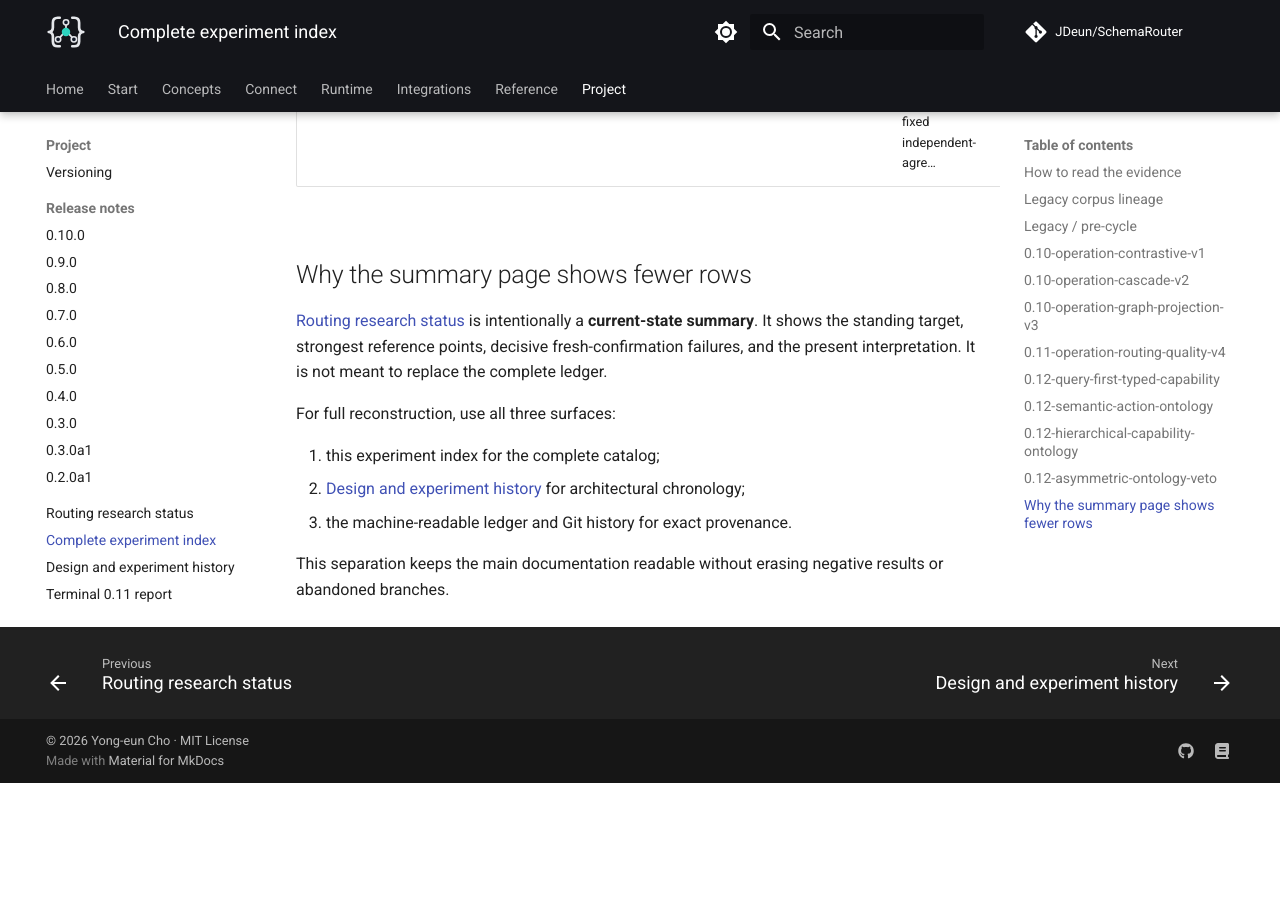
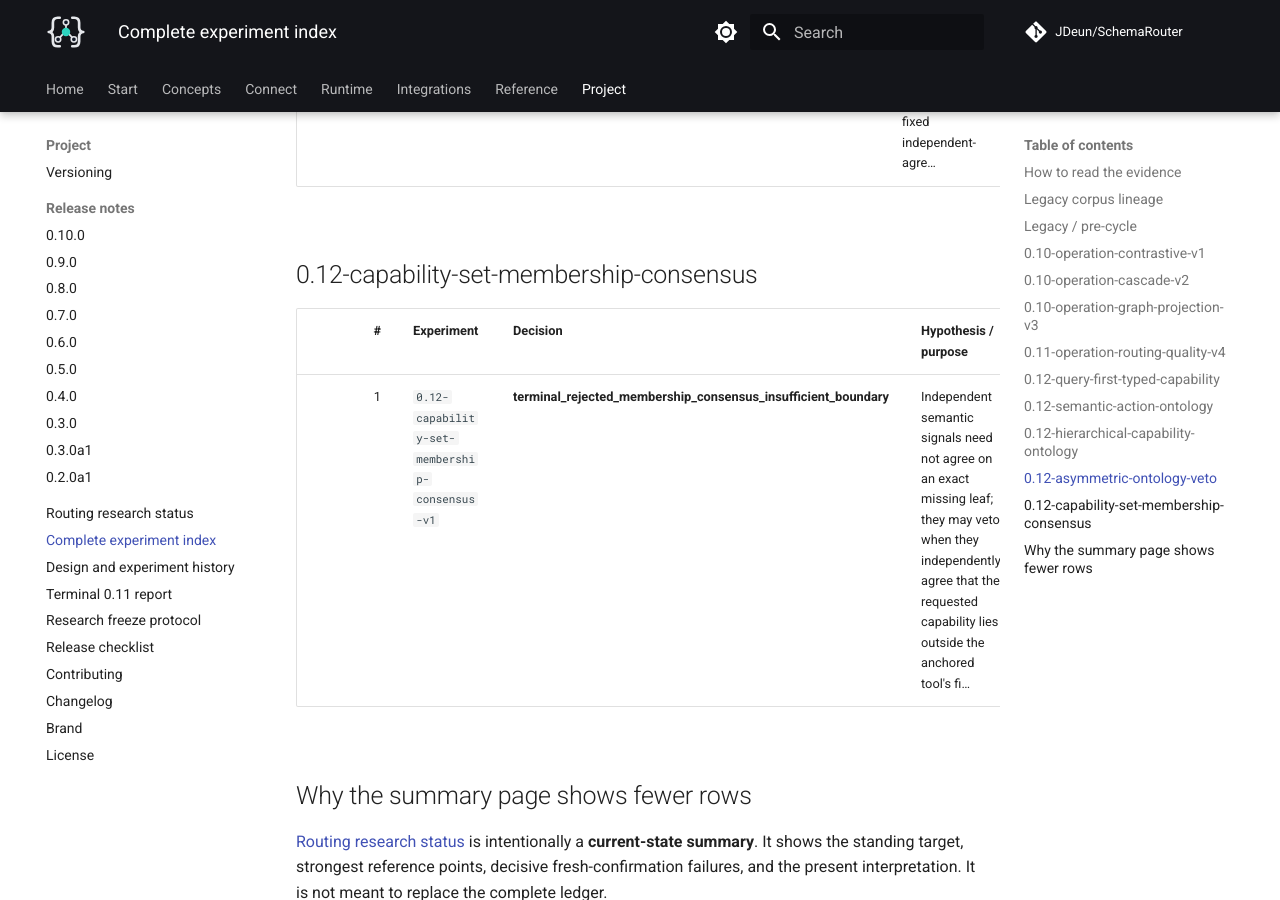
Before and after one commit to JDeun/SchemaRouter, an MkDocs documentation site: the page built from docs/research/experiment-index.md, in a window 1280 px wide and 900 px high, scrolled down 14634 px. Built offline with MkDocs 1.6.1 and Material for MkDocs 9.7.7, drawn with Linux system fonts in a browser that asks for light colours; comment, search, counter and statistics services are not loaded; before the commit the page ends 15417 px from its top, so only the background shows below that; some of the changed lines change nothing that is shown.

Commit message:
docs: refresh experiment index through #363

```diff
--- a/docs/research/experiment-index.md
+++ b/docs/research/experiment-index.md
@@ -8,7 +8,7 @@
 
 Current machine-readable ledger:
 
-- independent experiment records: **64**;
+- independent experiment records: **65**;
 - legacy routing corpus lineage: **13** versioned corpora;
 - routine bugfix-only commits are not counted as independent experiments unless they changed an
   architecture invariant, evaluation protocol, or empirical claim;
@@ -51,7 +51,7 @@
 
 | # | Experiment | Decision | Hypothesis / purpose | Evidence |
 | ---: | --- | --- | --- | --- |
-| 1 | `pre-0.8-no-route-sentinel-ablation` | **sentinel_removed** | An explicit none_of_the_above pseudo-option could improve empty-recall no-route discrimination. | [issue #87](https://github.com/JDeun/SchemaRouter/issues/87) |
+| 1 | `pre-0.8-no-route-sentinel-ablation` | **sentinel_removed** | An explicit none_of_the_above pseudo-option could improve empty-recall no-route discrimination. | [issue #87](https://github.com/JDeun/SchemaRouter/issues/87) · [`e41f57a044`](https://github.com/JDeun/SchemaRouter/commit/e41f57a044182deb374980c28d66863d637a691b) |
 
 ## 0.10-operation-contrastive-v1
 
@@ -84,14 +84,14 @@
 | 7 | `0.11-nli-boundary-superseded` | **superseded_before_result_interpretation** | Recorded design / evaluation step. | [PR #192](https://github.com/JDeun/SchemaRouter/pull/192) |
 | 8 | `0.11-pairwise-tool-hierarchy` | **rejected_on_development** | Pairwise tool ranking crossed the 70% supported gate but did not provide an open-set capability boundary and badly missed rejection/false-route gates. | [PR #193](https://github.com/JDeun/SchemaRouter/pull/193) |
 | 9 | `0.11-direct-multilingual-nli-boundary` | **rejected_on_development** | Conservative entailment thresholds improved unsupported rejection but collapsed supported recall; direct NLI is unsuitable as the operation selector/gate tested here. | [PR #194](https://github.com/JDeun/SchemaRouter/pull/194) |
-| 10 | `0.11-bounded-retrieve-rerank-architecture` | **architecture_implemented_diagnostic_pending** | Recorded design / evaluation step. | [PR #195](https://github.com/JDeun/SchemaRouter/pull/195) |
+| 10 | `0.11-bounded-retrieve-rerank-architecture` | **architecture_implemented_diagnostic_pending** | Recorded design / evaluation step. | [PR #195](https://github.com/JDeun/SchemaRouter/pull/195) · [`90af3e1fce`](https://github.com/JDeun/SchemaRouter/commit/90af3e1fce3bf29f45fd3347c14afc2603b37d5e) |
 | 11 | `0.11-bounded-rerank-score-diagnostic` | **ranking_headroom_validated_latency_optimization_required** | Recorded design / evaluation step. | [PR #205](https://github.com/JDeun/SchemaRouter/pull/205) · [`f43535b6ef`](https://github.com/JDeun/SchemaRouter/commit/f43535b6ef0acbc5492b9791e6757e28a343d9fa) |
 | 12 | `0.11-winner-only-threshold-semantics` | **mechanism_merged_into_active_research_stack** | Recorded design / evaluation step. | [PR #208](https://github.com/JDeun/SchemaRouter/pull/208) |
 | 13 | `0.11-evidence-projector-active-stack` | **infrastructure_merged_into_active_research_stack** | Recorded design / evaluation step. | ledger / Git history |
 | 14 | `0.11-bounded-rerank-width-ablation` | **selected_width_2_by_preregistered_smallest_passing_width_rule** | Recorded design / evaluation step. | [PR #216](https://github.com/JDeun/SchemaRouter/pull/216) · [`9f4dbff423`](https://github.com/JDeun/SchemaRouter/commit/9f4dbff423cdcb9151d00d1b15586f9b3d766235) |
 | 15 | `0.11-joint-score-margin-boundary` | **not_selected** | Joint score+margin gating adds only ~0.35 percentage points at the same false-route budget, insufficient to justify a larger route-local tuning surface before width/latency optimi… | ledger / Git history |
-| 16 | `0.11-width2-winner-gate-executable` | **rejected_on_development_latency_gate** | A width-2 bounded semantic recall plus score-only BGE rank-then-gate boundary can satisfy the 0.11 development quality gates without material latency regression. | [PR #228](https://github.com/JDeun/SchemaRouter/pull/228) |
-| 17 | `0.11-cheap-action-only-evidence-diagnostic` | **retain_as_cheap_bounded_selector_or_auxiliary_evidence_not_global_direct_fast_path** | A cheap multilingual embedding over endpoint action names and trusted operation aliases can provide independent routing evidence at materially lower latency than BGE. | [PR #230](https://github.com/JDeun/SchemaRouter/pull/230) |
+| 16 | `0.11-width2-winner-gate-executable` | **rejected_on_development_latency_gate** | A width-2 bounded semantic recall plus score-only BGE rank-then-gate boundary can satisfy the 0.11 development quality gates without material latency regression. | [PR #228](https://github.com/JDeun/SchemaRouter/pull/228) · [`fdaf3f77e9`](https://github.com/JDeun/SchemaRouter/commit/fdaf3f77e95b504e81739c69cd1d9889d36afabb) |
+| 17 | `0.11-cheap-action-only-evidence-diagnostic` | **retain_as_cheap_bounded_selector_or_auxiliary_evidence_not_global_direct_fast_path** | A cheap multilingual embedding over endpoint action names and trusted operation aliases can provide independent routing evidence at materially lower latency than BGE. | [PR #230](https://github.com/JDeun/SchemaRouter/pull/230) · [`521dcc65e0`](https://github.com/JDeun/SchemaRouter/commit/521dcc65e0269d68c76a372606f8d22b2ac57aa1) |
 | 18 | `0.11-action-guided-single-pair-bge-diagnostic` | **rejected_on_supported_recall** | Use cheap action-only evidence to choose one already-authorized width-2 candidate, then score only one BGE pair to remove CPU tail latency. | [issue #231](https://github.com/JDeun/SchemaRouter/issues/231) · [PR #232](https://github.com/JDeun/SchemaRouter/pull/232) |
 | 19 | `0.11-bounded-action-embedding-diagnostic` | **rejected_on_open_set_supported_recall** | Replace BGE inside width-2 authorized recall with cached action-only MiniLM embedding evidence. | [issue #233](https://github.com/JDeun/SchemaRouter/issues/233) · [PR #236](https://github.com/JDeun/SchemaRouter/pull/236) |
 | 20 | `0.11-minilm-dual-view-diagnostic` | **rejected_backbone_capacity_insufficient** | Use one MiniLM query embedding against cached schema/domain and action-only route views to separate ranking evidence from open-set confidence. | [issue #240](https://github.com/JDeun/SchemaRouter/issues/240) · [PR #241](https://github.com/JDeun/SchemaRouter/pull/241) |
@@ -102,7 +102,7 @@
 | 25 | `0.11-conditional-zero-false-rejected-winner-rescue` | **rejected_zero_false_rescue_recovers_only_5_of_required_15** | Recorded design / evaluation step. | [issue #255](https://github.com/JDeun/SchemaRouter/issues/255) · [PR #258](https://github.com/JDeun/SchemaRouter/pull/258) |
 | 26 | `0.11-route-local-stable-bge-m3-fusion` | **rejected_strict_boundary_below_85_percent_despite_90_54_raw_ceiling** | Route-local fusion weights selected from the already-preregistered #246 grid may recover the remaining exact-route gap while midpoint/canonicalized thresholds remove observed-scor… | [issue #256](https://github.com/JDeun/SchemaRouter/issues/256) · [PR #257](https://github.com/JDeun/SchemaRouter/pull/257) |
 | 27 | `0.11-numerically-robust-threshold-freeze-policy` | **required_for_future_frozen_candidates** | Recorded design / evaluation step. | [issue #253](https://github.com/JDeun/SchemaRouter/issues/253) |
-| 28 | `0.11-bge-m3-robust-budget6-executable-confirmation` | **confirmed_as_numerically_robust_strict_base_for_conditional_rescue** | Recorded design / evaluation step. | [issue #259](https://github.com/JDeun/SchemaRouter/issues/259) |
+| 28 | `0.11-bge-m3-robust-budget6-executable-confirmation` | **confirmed_as_numerically_robust_strict_base_for_conditional_rescue** | Recorded design / evaluation step. | [issue #259](https://github.com/JDeun/SchemaRouter/issues/259) · [`9e9b1049ea`](https://github.com/JDeun/SchemaRouter/commit/9e9b1049eac779adbc5781bfc45a447966ae32e8) |
 | 29 | `0.11-cross-model-zero-false-abstention-rescue` | **gte_agreement_bge_selected_for_frozen_confirmation** | Recorded design / evaluation step. | [issue #262](https://github.com/JDeun/SchemaRouter/issues/262) · [PR #263](https://github.com/JDeun/SchemaRouter/pull/263) |
 | 30 | `0.11-zero-false-cross-model-frozen-candidate` | **rejected_surface_fragile_positive_open_set_boundary** | Recorded design / evaluation step. | [issue #265](https://github.com/JDeun/SchemaRouter/issues/265) · [PR #270](https://github.com/JDeun/SchemaRouter/pull/270) |
 | 31 | `0.11-robust-base-winner-crossencoder-rescue` | **rejected_safe_but_insufficient_rescue** | Recorded design / evaluation step. | [issue #266](https://github.com/JDeun/SchemaRouter/issues/266) |
@@ -111,25 +111,25 @@
 | 34 | `0.11-explicit-negative-capability-prototype-veto` | **rejected_combined_winner_domain_ood_veto** | Recorded design / evaluation step. | [issue #275](https://github.com/JDeun/SchemaRouter/issues/275) · [PR #276](https://github.com/JDeun/SchemaRouter/pull/276) |
 | 35 | `0.11-global-signed-capability-prototype-bank` | **rejected_global_signed_prototype_evidence_too_coarse** | Recorded design / evaluation step. | [issue #277](https://github.com/JDeun/SchemaRouter/issues/277) · [PR #278](https://github.com/JDeun/SchemaRouter/pull/278) |
 | 36 | `0.11-dual-signed-negative-openworld` | **rejected_scalar_signed_evidence_overlap** | Recorded design / evaluation step. | [issue #279](https://github.com/JDeun/SchemaRouter/issues/279) · [PR #280](https://github.com/JDeun/SchemaRouter/pull/280) |
-| 37 | `0.11-rank-based-capability-set-openworld` | **rejected_fixed_prototype_heuristics_terminated** | Recorded design / evaluation step. | [issue #281](https://github.com/JDeun/SchemaRouter/issues/281) · [PR #283](https://github.com/JDeun/SchemaRouter/pull/283) |
-| 38 | `0.11-grouped-oof-learned-winner-verifier` | **promote_hgb_p0_500_to_separate_frozen_candidate** | Recorded design / evaluation step. | [issue #285](https://github.com/JDeun/SchemaRouter/issues/285) · [PR #286](https://github.com/JDeun/SchemaRouter/pull/286) |
-| 39 | `0.11-external-qwen3-semantic-capability-verifier` | **reject** | Recorded design / evaluation step. | [issue #289](https://github.com/JDeun/SchemaRouter/issues/289) · [PR #290](https://github.com/JDeun/SchemaRouter/pull/290) |
-| 40 | `0.11-frozen-hgb-winner-verifier-candidate` | **rejected_fresh_surface_generalization_failure** | Recorded design / evaluation step. | [issue #287](https://github.com/JDeun/SchemaRouter/issues/287) · [PR #288](https://github.com/JDeun/SchemaRouter/pull/288) |
-| 41 | `0.11-system-one-provider-contract` | **accepted_reusable_infrastructure** | Recorded design / evaluation step. | [issue #291](https://github.com/JDeun/SchemaRouter/issues/291) · [PR #292](https://github.com/JDeun/SchemaRouter/pull/292) |
-| 42 | `0.11-pluggable-system-one-routing` | **direct_laya_rejected_parent_remains_open_for_system_one_comparison** | Recorded design / evaluation step. | [issue #293](https://github.com/JDeun/SchemaRouter/issues/293) · [PR #294](https://github.com/JDeun/SchemaRouter/pull/294) |
+| 37 | `0.11-rank-based-capability-set-openworld` | **rejected_fixed_prototype_heuristics_terminated** | Recorded design / evaluation step. | [issue #281](https://github.com/JDeun/SchemaRouter/issues/281) · [PR #283](https://github.com/JDeun/SchemaRouter/pull/283) · [`944df2e0f2`](https://github.com/JDeun/SchemaRouter/commit/944df2e0f2dc8617e7b97e6a38d4e2f5684f5324) |
+| 38 | `0.11-grouped-oof-learned-winner-verifier` | **promote_hgb_p0_500_to_separate_frozen_candidate** | Recorded design / evaluation step. | [issue #285](https://github.com/JDeun/SchemaRouter/issues/285) · [PR #286](https://github.com/JDeun/SchemaRouter/pull/286) · [`cfaafb84bb`](https://github.com/JDeun/SchemaRouter/commit/cfaafb84bb651a6d6d38c4ce741f05ac61f37e9e) |
+| 39 | `0.11-external-qwen3-semantic-capability-verifier` | **reject** | Recorded design / evaluation step. | [issue #289](https://github.com/JDeun/SchemaRouter/issues/289) · [PR #290](https://github.com/JDeun/SchemaRouter/pull/290) · [`68e812ab5c`](https://github.com/JDeun/SchemaRouter/commit/68e812ab5c72bd42664e21f8c9f62a760465cb03) |
+| 40 | `0.11-frozen-hgb-winner-verifier-candidate` | **rejected_fresh_surface_generalization_failure** | Recorded design / evaluation step. | [issue #287](https://github.com/JDeun/SchemaRouter/issues/287) · [PR #288](https://github.com/JDeun/SchemaRouter/pull/288) · [`e5b10ee01e`](https://github.com/JDeun/SchemaRouter/commit/e5b10ee01ec23af6113c562b51e1db0c6d003d7a) |
+| 41 | `0.11-system-one-provider-contract` | **accepted_reusable_infrastructure** | Recorded design / evaluation step. | [issue #291](https://github.com/JDeun/SchemaRouter/issues/291) · [PR #292](https://github.com/JDeun/SchemaRouter/pull/292) · [`7f4118ea05`](https://github.com/JDeun/SchemaRouter/commit/7f4118ea059ab448ca132a3ef83b7a43135318c8) |
+| 42 | `0.11-pluggable-system-one-routing` | **direct_laya_rejected_parent_remains_open_for_system_one_comparison** | Recorded design / evaluation step. | [issue #293](https://github.com/JDeun/SchemaRouter/issues/293) · [PR #294](https://github.com/JDeun/SchemaRouter/pull/294) · [`48e329ee94`](https://github.com/JDeun/SchemaRouter/commit/48e329ee949d0d7a42d93a7c06c7ecbc62edfedc) |
 | 43 | `0.11-kev-08b-choice-noul-screen` | **no_quality_result_runtime_nonviable** | Recorded design / evaluation step. | [issue #299](https://github.com/JDeun/SchemaRouter/issues/299) · [PR #300](https://github.com/JDeun/SchemaRouter/pull/300) |
-| 44 | `0.11-pinned-laya-noul-veto` | **reject** | Recorded design / evaluation step. | [issue #301](https://github.com/JDeun/SchemaRouter/issues/301) · [PR #302](https://github.com/JDeun/SchemaRouter/pull/302) |
+| 44 | `0.11-pinned-laya-noul-veto` | **reject** | Recorded design / evaluation step. | [issue #301](https://github.com/JDeun/SchemaRouter/issues/301) · [PR #302](https://github.com/JDeun/SchemaRouter/pull/302) · [`46af3c3d01`](https://github.com/JDeun/SchemaRouter/commit/46af3c3d0156b7b7bfd40686aa5639571f91a936) |
 | 45 | `0.11-laya-choice-noul-full-catalog` | **superseded_by_301** | Recorded design / evaluation step. | [issue #295](https://github.com/JDeun/SchemaRouter/issues/295) · [PR #296](https://github.com/JDeun/SchemaRouter/pull/296) |
 | 46 | `0.11-top4-typed-capability-routing` | **same_laya_variant_dominated; provider_neutral_contingency_only** | Recorded design / evaluation step. | [issue #303](https://github.com/JDeun/SchemaRouter/issues/303) · [PR #310](https://github.com/JDeun/SchemaRouter/pull/310) |
-| 47 | `0.11-generic-decision-callable-benchmark` | **accepted_reusable_infrastructure** | Recorded design / evaluation step. | [issue #304](https://github.com/JDeun/SchemaRouter/issues/304) · [PR #305](https://github.com/JDeun/SchemaRouter/pull/305) |
+| 47 | `0.11-generic-decision-callable-benchmark` | **accepted_reusable_infrastructure** | Recorded design / evaluation step. | [issue #304](https://github.com/JDeun/SchemaRouter/issues/304) · [PR #305](https://github.com/JDeun/SchemaRouter/pull/305) · [`c9678b95a6`](https://github.com/JDeun/SchemaRouter/commit/c9678b95a6dc592a1c3b850a6aea8b1675ff94a4) |
 | 48 | `0.11-anyjev-l0-content-free-noul-veto` | **await_realistic_runtime_before_execution** | Recorded design / evaluation step. | [issue #311](https://github.com/JDeun/SchemaRouter/issues/311) · [PR #313](https://github.com/JDeun/SchemaRouter/pull/313) |
 | 49 | `0.11-bge-plus-kev-global-noul` | **source_kev_analysis_missing** | Recorded design / evaluation step. | [issue #314](https://github.com/JDeun/SchemaRouter/issues/314) |
 | 50 | `0.11-lightweight-negative-gte-offline-compose` | **pass_promote_executable** | Recorded design / evaluation step. | [issue #322](https://github.com/JDeun/SchemaRouter/issues/322) · [PR #323](https://github.com/JDeun/SchemaRouter/pull/323) |
 | 51 | `0.11-lightweight-negative-gte-executable` | **pass_dev_promote_fresh** | Recorded design / evaluation step. | [issue #324](https://github.com/JDeun/SchemaRouter/issues/324) · [PR #325](https://github.com/JDeun/SchemaRouter/pull/325) |
-| 52 | `0.11-lightweight-bge-gte-frozen-fresh-confirmation` | **reject_after_fresh_failure** | Recorded design / evaluation step. | [issue #326](https://github.com/JDeun/SchemaRouter/issues/326) · [PR #327](https://github.com/JDeun/SchemaRouter/pull/327) |
-| 53 | `0.11-bge-m3-colbert-operation-contract` | **reject** | Recorded design / evaluation step. | [issue #328](https://github.com/JDeun/SchemaRouter/issues/328) · [PR #329](https://github.com/JDeun/SchemaRouter/pull/329) |
-| 54 | `0.11-bge-registry-alias-envelope` | **reject** | Registry-derived sibling contrast preserves recall but accepts unsupported requests; registry cohesion rejects unsupported requests only by collapsing supported exact to ~24% and … | [issue #332](https://github.com/JDeun/SchemaRouter/issues/332) · [PR #333](https://github.com/JDeun/SchemaRouter/pull/333) |
-| 55 | `0.11-bge-gte-threshold-free-consensus` | **reject** | Cross-backbone top-1 agreement behaves as route-selection confidence rather than unsupported-capability evidence: two strong rankers frequently agree on the same plausible registe… | [issue #336](https://github.com/JDeun/SchemaRouter/issues/336) · [PR #337](https://github.com/JDeun/SchemaRouter/pull/337) |
+| 52 | `0.11-lightweight-bge-gte-frozen-fresh-confirmation` | **reject_after_fresh_failure** | Recorded design / evaluation step. | [issue #326](https://github.com/JDeun/SchemaRouter/issues/326) · [PR #327](https://github.com/JDeun/SchemaRouter/pull/327) · [`b19d7b0255`](https://github.com/JDeun/SchemaRouter/commit/b19d7b0255ee9717464b6fa65ce1ebdeaf58a1bd) |
+| 53 | `0.11-bge-m3-colbert-operation-contract` | **reject** | Recorded design / evaluation step. | [issue #328](https://github.com/JDeun/SchemaRouter/issues/328) · [PR #329](https://github.com/JDeun/SchemaRouter/pull/329) · [`4c72f2dd19`](https://github.com/JDeun/SchemaRouter/commit/4c72f2dd1939edb6ecf8415d620dbb5d58683fa0) |
+| 54 | `0.11-bge-registry-alias-envelope` | **reject** | Registry-derived sibling contrast preserves recall but accepts unsupported requests; registry cohesion rejects unsupported requests only by collapsing supported exact to ~24% and … | [issue #332](https://github.com/JDeun/SchemaRouter/issues/332) · [PR #333](https://github.com/JDeun/SchemaRouter/pull/333) · [`fa091f4329`](https://github.com/JDeun/SchemaRouter/commit/fa091f43296eb1ca680f39921010482275bb4cda) |
+| 55 | `0.11-bge-gte-threshold-free-consensus` | **reject** | Cross-backbone top-1 agreement behaves as route-selection confidence rather than unsupported-capability evidence: two strong rankers frequently agree on the same plausible registe… | [issue #336](https://github.com/JDeun/SchemaRouter/issues/336) · [PR #337](https://github.com/JDeun/SchemaRouter/pull/337) · [`d25f427569`](https://github.com/JDeun/SchemaRouter/commit/d25f427569fc4419a72963c6f31994fa170805f6) |
 | 56 | `0.11-registry-compiled-capability-verifier` | **terminal_rejected_overconservative_veto** | A provider-neutral capability IR plus generic synthetic counterfactual supervision can veto unsupported operations for arbitrary newly registered native/OpenAPI/MCP tools without … | [issue #338](https://github.com/JDeun/SchemaRouter/issues/338) · [PR #341](https://github.com/JDeun/SchemaRouter/pull/341) · [`ef75100abc`](https://github.com/JDeun/SchemaRouter/commit/ef75100abc1bb03a80ef2d7cfbd9d463accfb623) |
 
 ## 0.12-query-first-typed-capability
@@ -156,6 +156,12 @@
 | ---: | --- | --- | --- | --- |
 | 1 | `0.12-asymmetric-ontology-veto-v1` | **terminal_rejected_high_precision_low_recall_asymmetric_veto** | Preserve the frozen BGE-M3 raw top-1 as the sole positive route selector and use ontology evidence only as an asymmetric unsupported-membership veto under a fixed independent-agre… | [issue #358](https://github.com/JDeun/SchemaRouter/issues/358) · [PR #360](https://github.com/JDeun/SchemaRouter/pull/360) · [`759359882c`](https://github.com/JDeun/SchemaRouter/commit/759359882c3deb1be310fc540bbb1780b1543885) |
 
+## 0.12-capability-set-membership-consensus
+
+| # | Experiment | Decision | Hypothesis / purpose | Evidence |
+| ---: | --- | --- | --- | --- |
+| 1 | `0.12-capability-set-membership-consensus-v1` | **terminal_rejected_membership_consensus_insufficient_boundary** | Independent semantic signals need not agree on an exact missing leaf; they may veto when they independently agree that the requested capability lies outside the anchored tool's fi… | [issue #363](https://github.com/JDeun/SchemaRouter/issues/363) · [`f198f896c4`](https://github.com/JDeun/SchemaRouter/commit/f198f896c44860c27ce14b4c88200096ef0b754f) |
+
 ## Why the summary page shows fewer rows
 
 [Routing research status](routing-status.md) is intentionally a **current-state summary**. It shows
```
